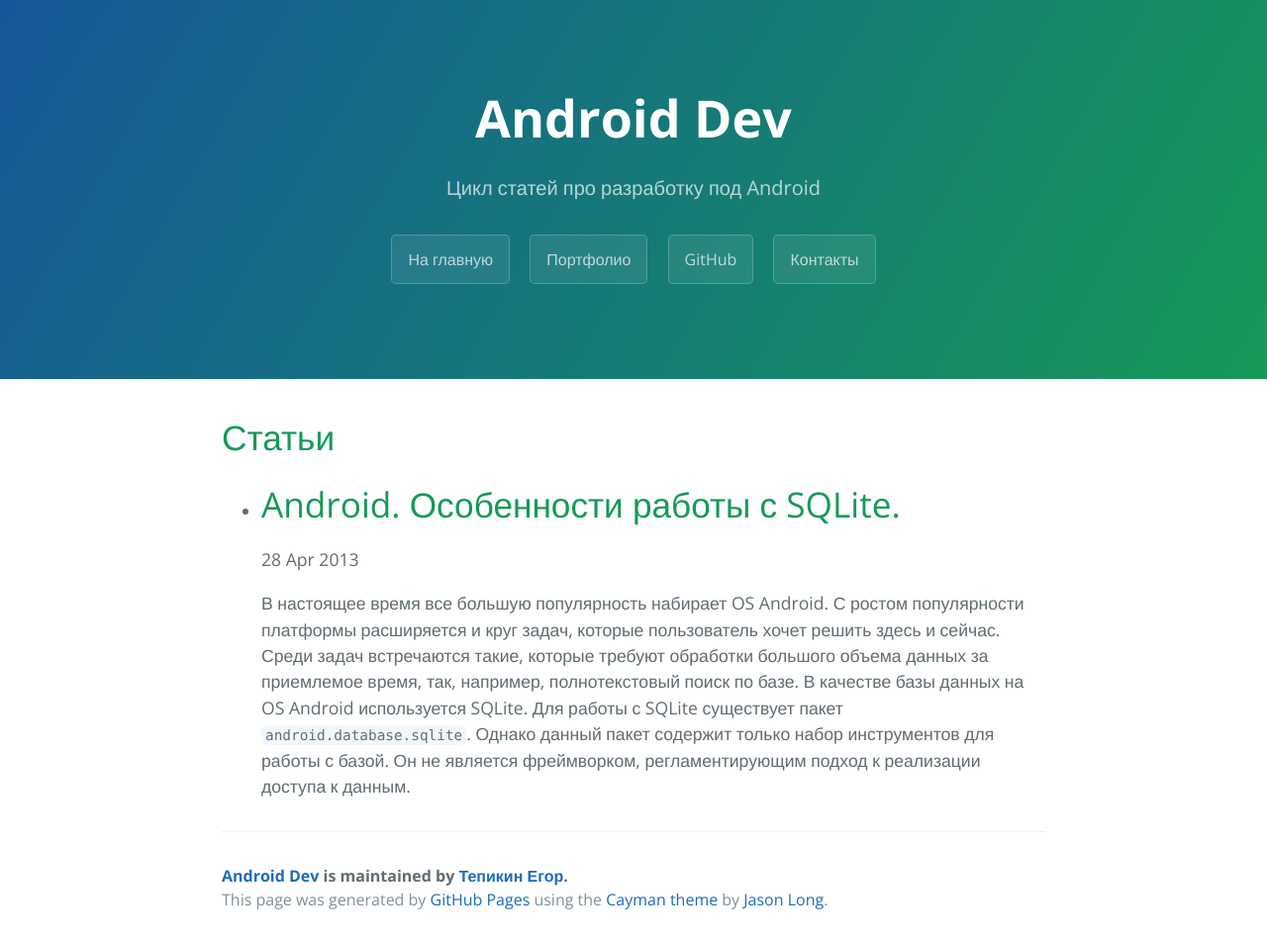
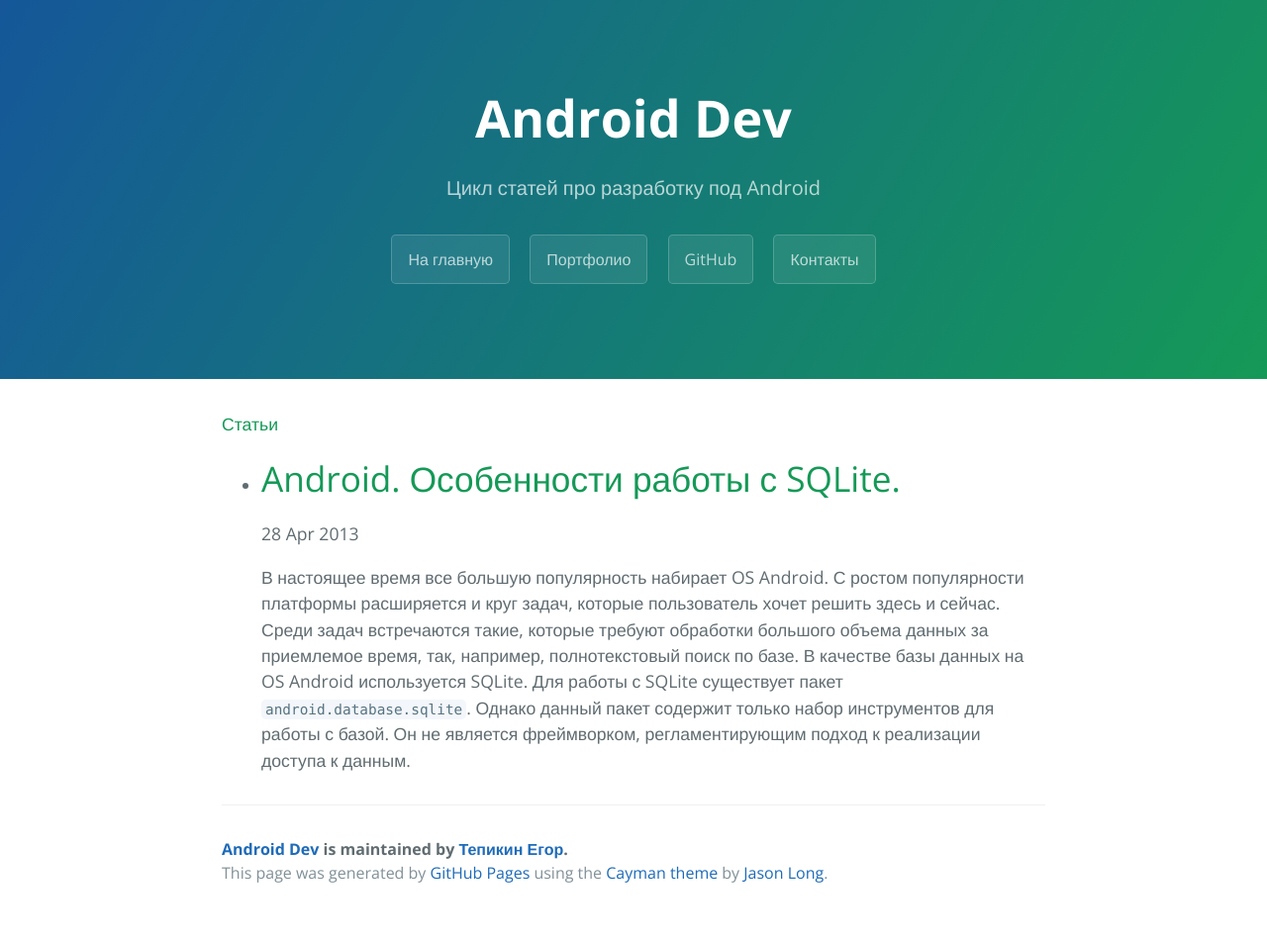
Before and after one commit to tepikin/tepikin.github.io, a Jekyll site: the page built from index.html, in a window 1280 px wide. Shown: the whole page at 99% size. Built offline with Jekyll 4.4.1, drawn with Linux system fonts in a browser that asks for light colours; the list of posts is cut into pages by our own code; after the commit the page ends 926 px from its top, so only the background shows below that.

```diff
--- a/index.html
+++ b/index.html
@@ -4,7 +4,7 @@ title: {{ site.name }}
 ---
 
 <div id="home">
-  <h1>Статьи</h1>
+  <h4>Статьи</h4>
   <ul class="posts">
     {% for post in site.posts %}
       <li>
```
